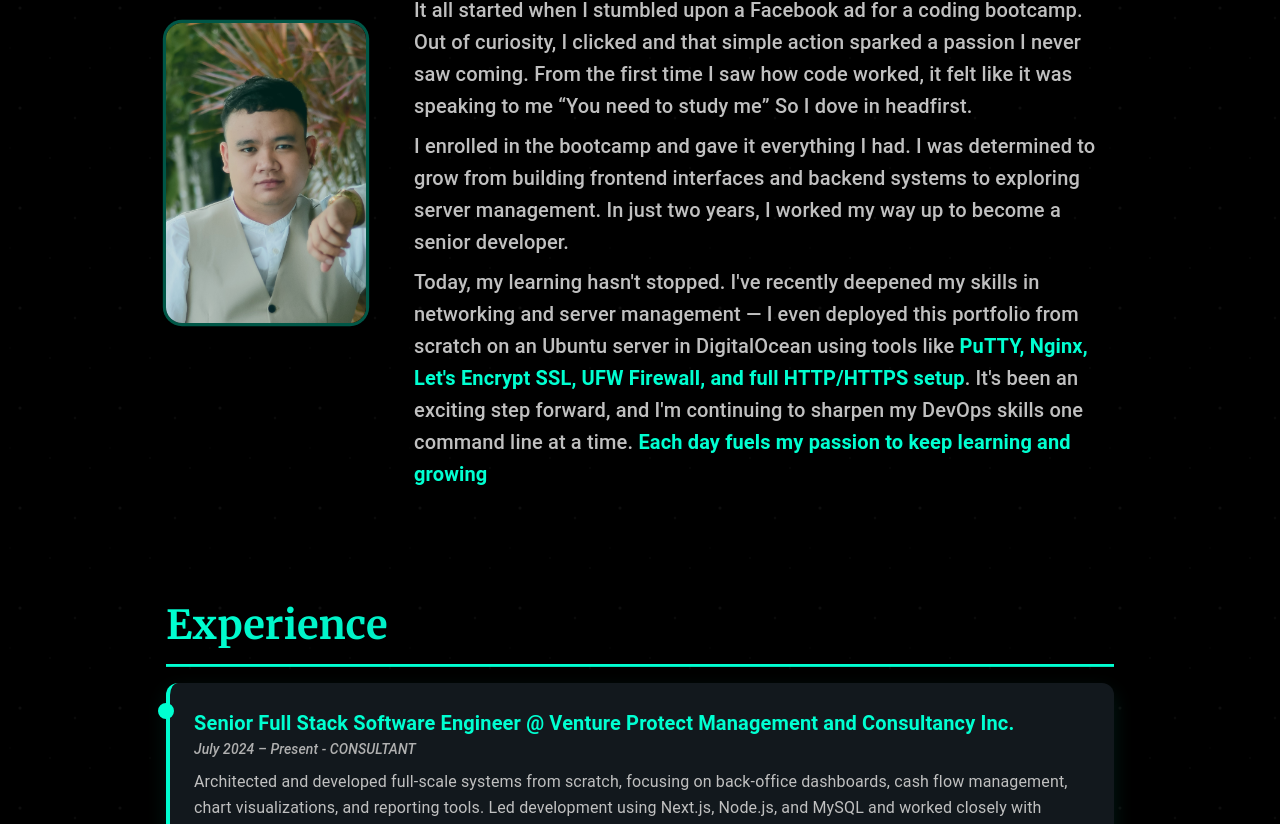
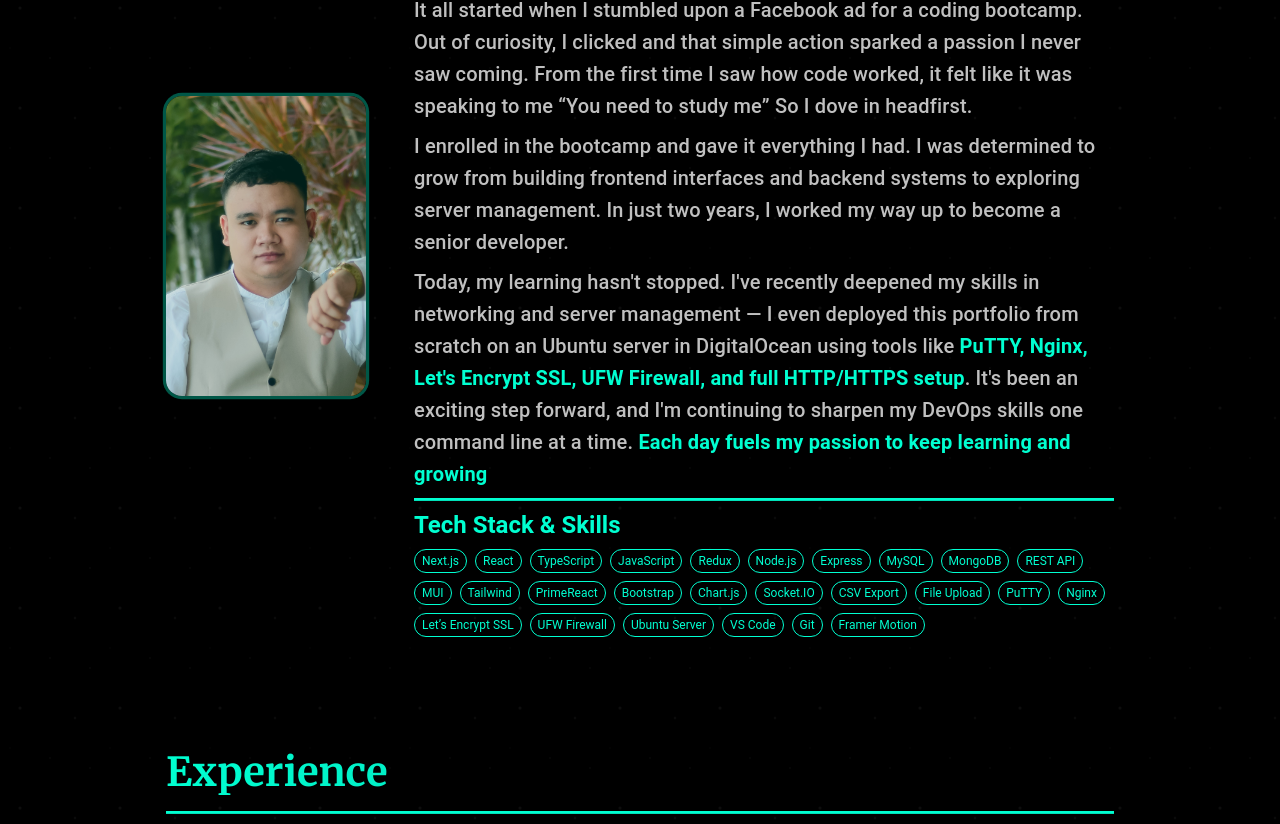
Before and after one commit to JohnIrish31/John-Irish-Juaneza-WEB, a Next.js app: page / in a window 1280 px wide. Shown: the part 822-1646 px from the top of the page. Built offline with nearby package versions, Linux system fonts and the light colour scheme; no server answers.

Commit message:
added tech stack and skills on about me

```diff
--- a/app/components/aboutme/AboutMeSection.tsx
+++ b/app/components/aboutme/AboutMeSection.tsx
@@ -7,6 +7,7 @@ import {
   useMediaQuery,
   Stack,
   Divider,
+  Chip,
 } from "@mui/material";
 import { styled, keyframes } from "@mui/system";
 import profile from "../../Images/profilePhoto.jpg";
@@ -123,7 +124,7 @@ export default function AboutMeSection() {
           <AccentLine />
           <Typography variant={isMobile ? "body2" : "h6"} color="#C0C0C0">
             Hi, I’m John Irish a former seafarer who transitioned into tech and
-            is now a Senior Full Stack Software Engineer.
+            is now a Full Stack Software Engineer.
           </Typography>
           <Typography variant={isMobile ? "body2" : "h6"} color="#C0C0C0">
             It all started when I stumbled upon a Facebook ad for a coding
@@ -153,6 +154,61 @@ export default function AboutMeSection() {
               Each day fuels my passion to keep learning and growing
             </span>
           </Typography>
+          <AccentLine />
+
+          <Typography
+            variant={isMobile ? "h6" : "h5"}
+            sx={{
+              fontWeight: "bold",
+              color: "#00FFD1",
+              mt: 2,
+            }}
+          >
+            Tech Stack & Skills
+          </Typography>
+
+          <Stack direction="row" flexWrap="wrap" gap={1} mt={1}>
+            {[
+              "Next.js",
+              "React",
+              "TypeScript",
+              "JavaScript",
+              "Redux",
+              "Node.js",
+              "Express",
+              "MySQL",
+              "MongoDB",
+              "REST API",
+              "MUI",
+              "Tailwind",
+              "PrimeReact",
+              "Bootstrap",
+              "Chart.js",
+              "Socket.IO",
+              "CSV Export",
+              "File Upload",
+              "PuTTY",
+              "Nginx",
+              "Let’s Encrypt SSL",
+              "UFW Firewall",
+              "Ubuntu Server",
+              "VS Code",
+              "Git",
+              "Framer Motion",
+            ].map((skill, index) => (
+              <Chip
+                key={index}
+                label={skill}
+                variant="outlined"
+                size="small"
+                sx={{
+                  borderColor: "#00FFD1",
+                  color: "#00FFD1",
+                  fontSize: "0.75rem",
+                }}
+              />
+            ))}
+          </Stack>
         </Stack>
       </Box>
     </Box>
--- a/app/components/banner/BannerSection.tsx
+++ b/app/components/banner/BannerSection.tsx
@@ -52,7 +52,7 @@ export default function BannerSection() {
           }}
         >
           <Typewriter
-            words={["SENIOR FULL STACK SOFTWARE ENGINEER"]}
+            words={["FULL STACK SOFTWARE ENGINEER"]}
             loop={1}
             cursor
             cursorStyle="|"
```
